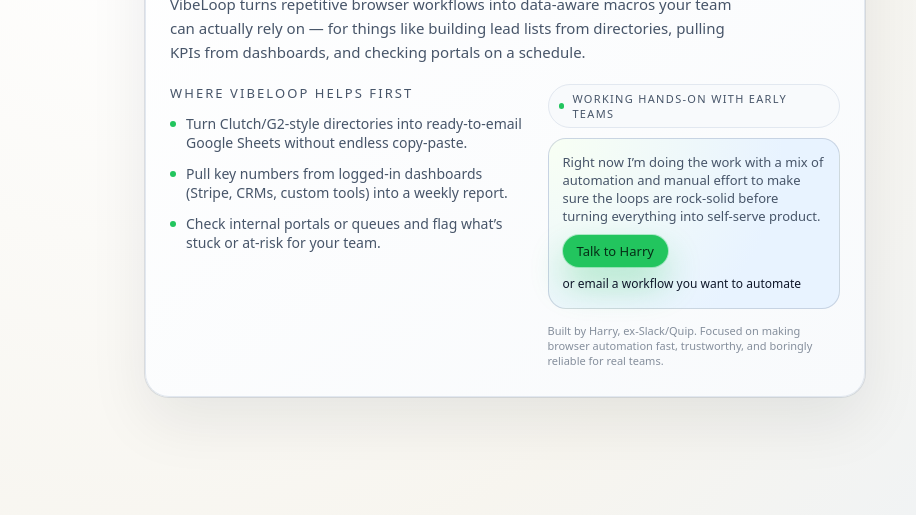
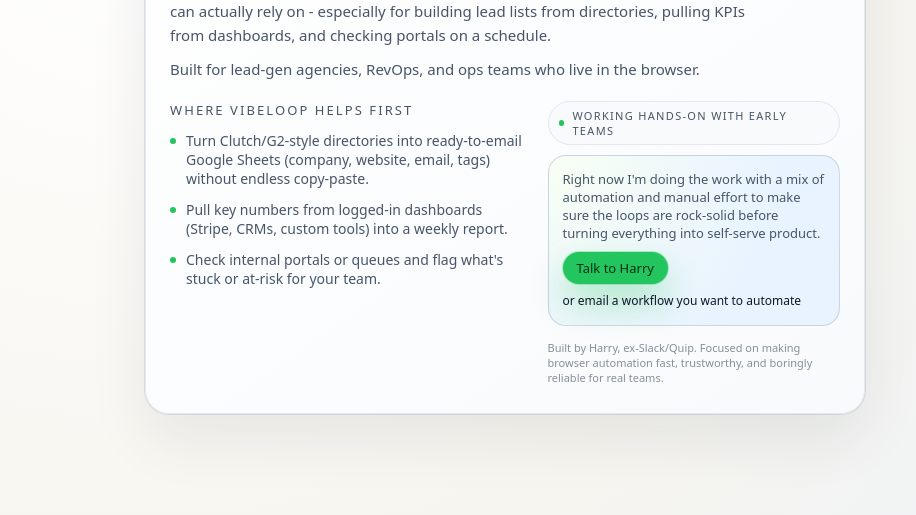
Before and after one commit to hieunguyen/vibeloop-site, a plain HTML site: page index.html in a window 1280 px wide. Shown: the part 285-800 px from the top of the page, without its empty margins (135-1051 px from the left). Drawn offline with Linux system fonts and the light colour scheme.

Commit message:
tweak copy

```diff
--- a/index.html
+++ b/index.html
@@ -97,6 +97,10 @@
         color: var(--text-secondary);
         margin-bottom: 20px;
         max-width: 580px;
+      }
+
+      .built-for {
+        margin-top: 10px;
       }
 
       .grid {
@@ -247,12 +251,16 @@
           <span>that understand your data.</span>
         </h1>
 
-        <p class="subhead">
+        <div class="subhead">
           VibeLoop turns repetitive browser workflows into data-aware macros
-          your team can actually rely on &mdash; for things like building lead
-          lists from directories, pulling KPIs from dashboards, and checking
-          portals on a schedule.
-        </p>
+          your team can actually rely on - especially for building lead lists
+          from directories, pulling KPIs from dashboards, and checking portals
+          on a schedule.
+          <div class="built-for">
+            Built for lead-gen agencies, RevOps, and ops teams who live in the
+            browser.
+          </div>
+        </div>
 
         <div class="grid">
           <div>
@@ -260,14 +268,15 @@
             <ul class="list">
               <li>
                 Turn Clutch/G2-style directories into ready-to-email Google
-                Sheets without endless copy-paste.
+                Sheets (company, website, email, tags) without endless
+                copy-paste.
               </li>
               <li>
                 Pull key numbers from logged-in dashboards (Stripe, CRMs, custom
                 tools) into a weekly report.
               </li>
               <li>
-                Check internal portals or queues and flag what’s stuck or
+                Check internal portals or queues and flag what's stuck or
                 at-risk for your team.
               </li>
             </ul>
@@ -281,7 +290,7 @@
 
             <div class="cta-card">
               <p class="cta-text">
-                Right now I’m doing the work with a mix of automation and manual
+                Right now I'm doing the work with a mix of automation and manual
                 effort to make sure the loops are rock-solid before turning
                 everything into self-serve product.
               </p>
```
